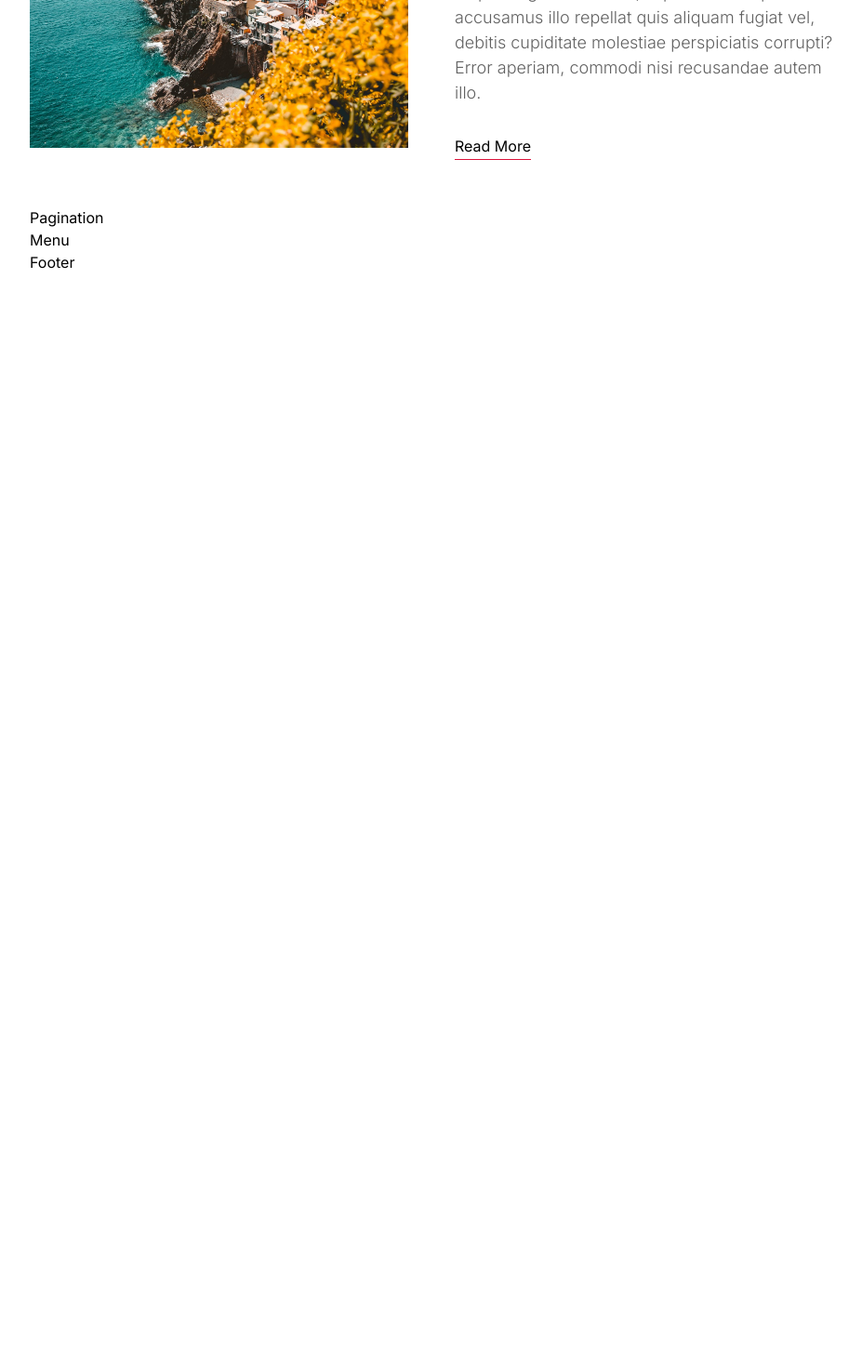
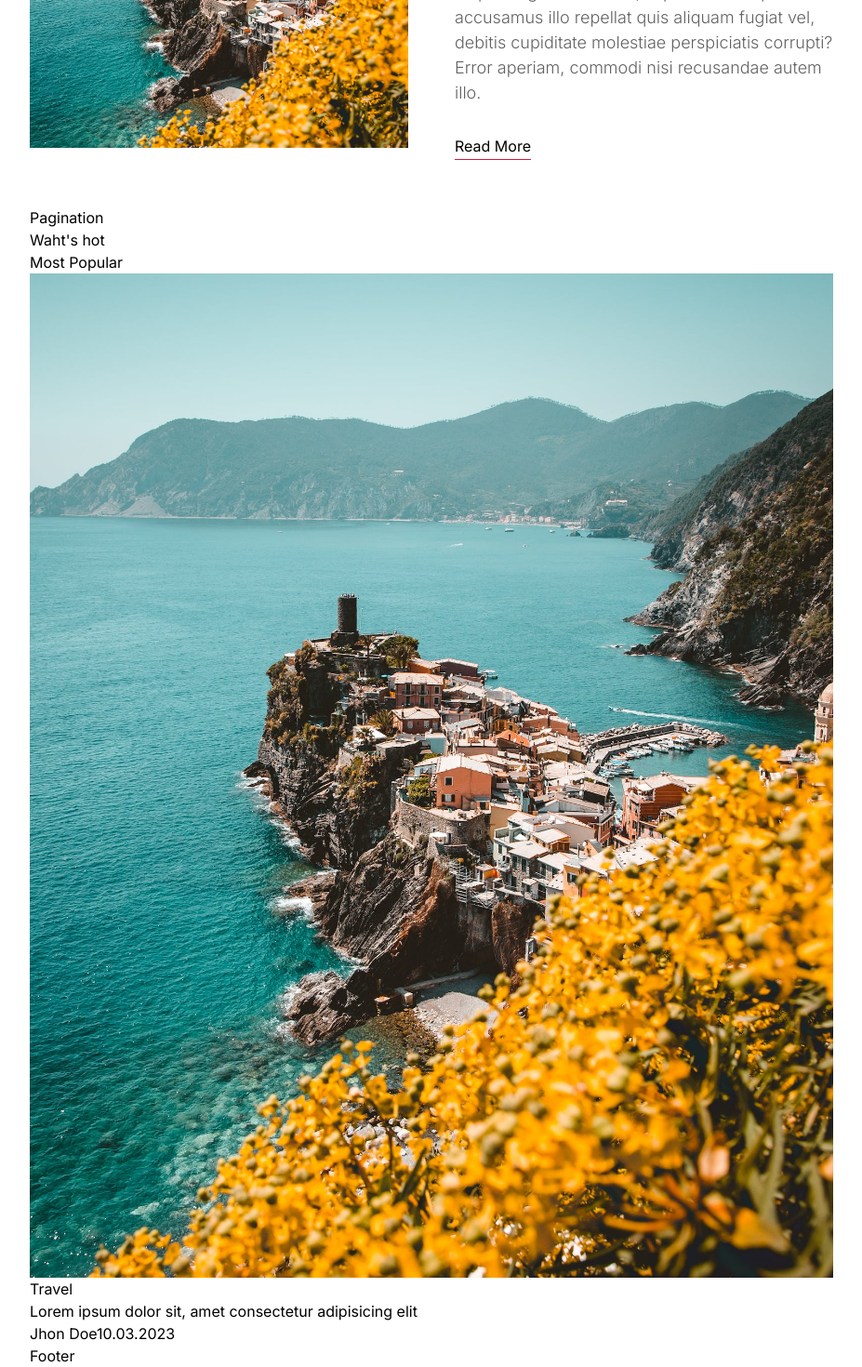
Before and after one commit to LuisArielRetanaHernadez/blog_mabi, a Next.js app: page / in a window 1280 px wide. Shown: the part 2978-4448 px from the top of the page at 93% size, without its empty margins (176-1103 px from the left). Before the commit the page ends 3272 px from the top, so only its background shows below. Built offline with nearby package versions, Linux system fonts and the light colour scheme.

Commit message:
creando la estructura del menu

```diff
--- a/components/menu/Menu.tsx
+++ b/components/menu/Menu.tsx
@@ -1,7 +1,33 @@
+import Link from "next/link"
+
+import styles from "./menu.module.css"
+
+import Image from "next/image"
+
+import p1 from "../../public/p1.jpeg"
+
 const Menu = () => {
   return (
-    <div>
-      <h1>Menu</h1>
+    <div className={styles.container}>
+      <h2>{"Waht's hot"}</h2>
+      <h1>Most Popular</h1>
+      <div className={styles.items}>
+        <Link className={styles.item} href="/">
+          <div className={styles.imageContainer}>
+            <Image className={styles.image} src={p1} alt="iamge p1"/>
+          </div>
+          <div className={styles.textContainer}>
+            <span className={`${styles.category} ${styles.travel}`}>Travel</span>
+          </div>
+          <h3>
+            Lorem ipsum dolor sit, amet consectetur adipisicing elit
+          </h3>
+          <div className={styles.detail}>
+            <span className={styles.username}>Jhon Doe</span>
+            <span className={styles.date}>10.03.2023</span>
+          </div>
+        </Link>
+      </div>
     </div>
   )
 }
```
